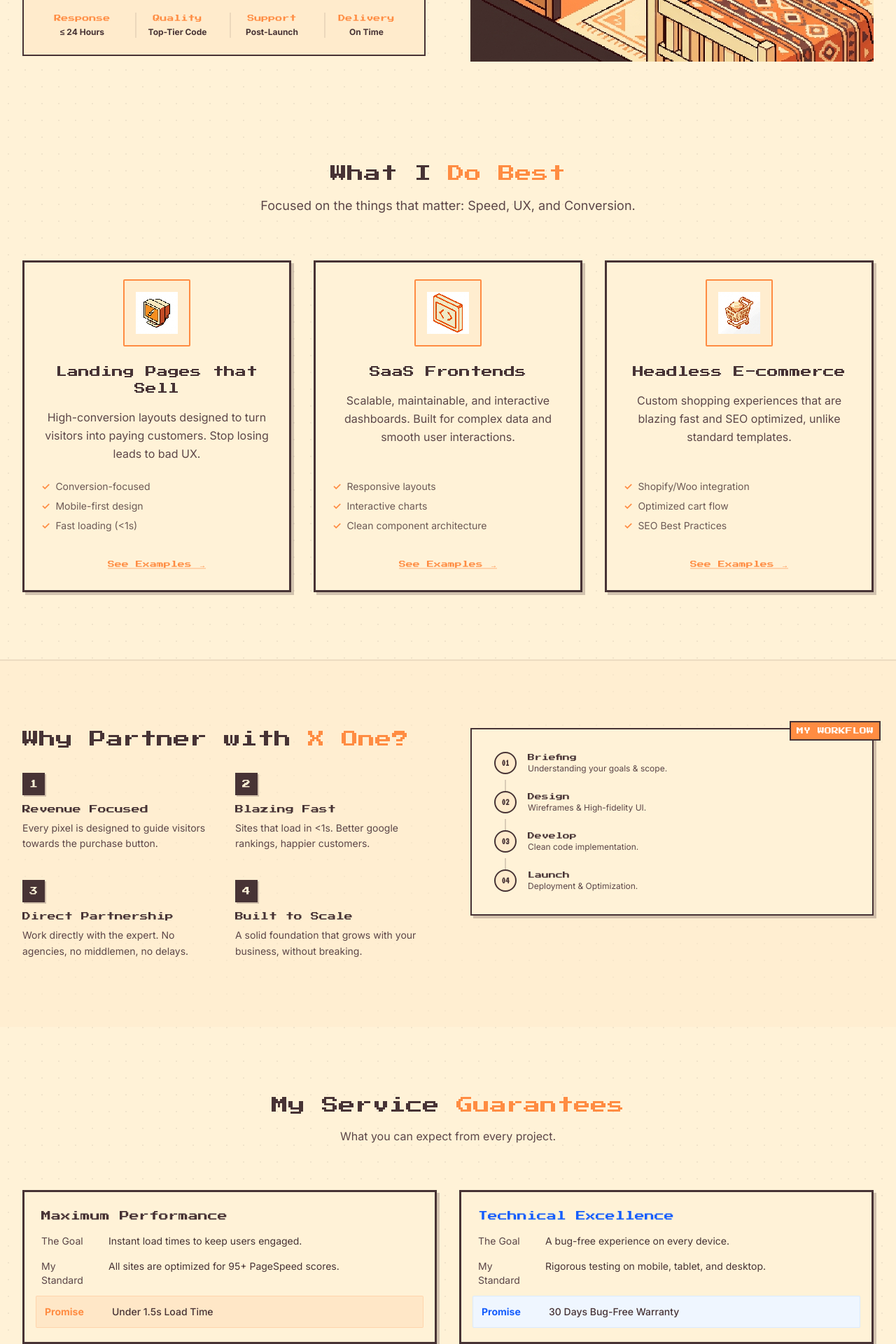
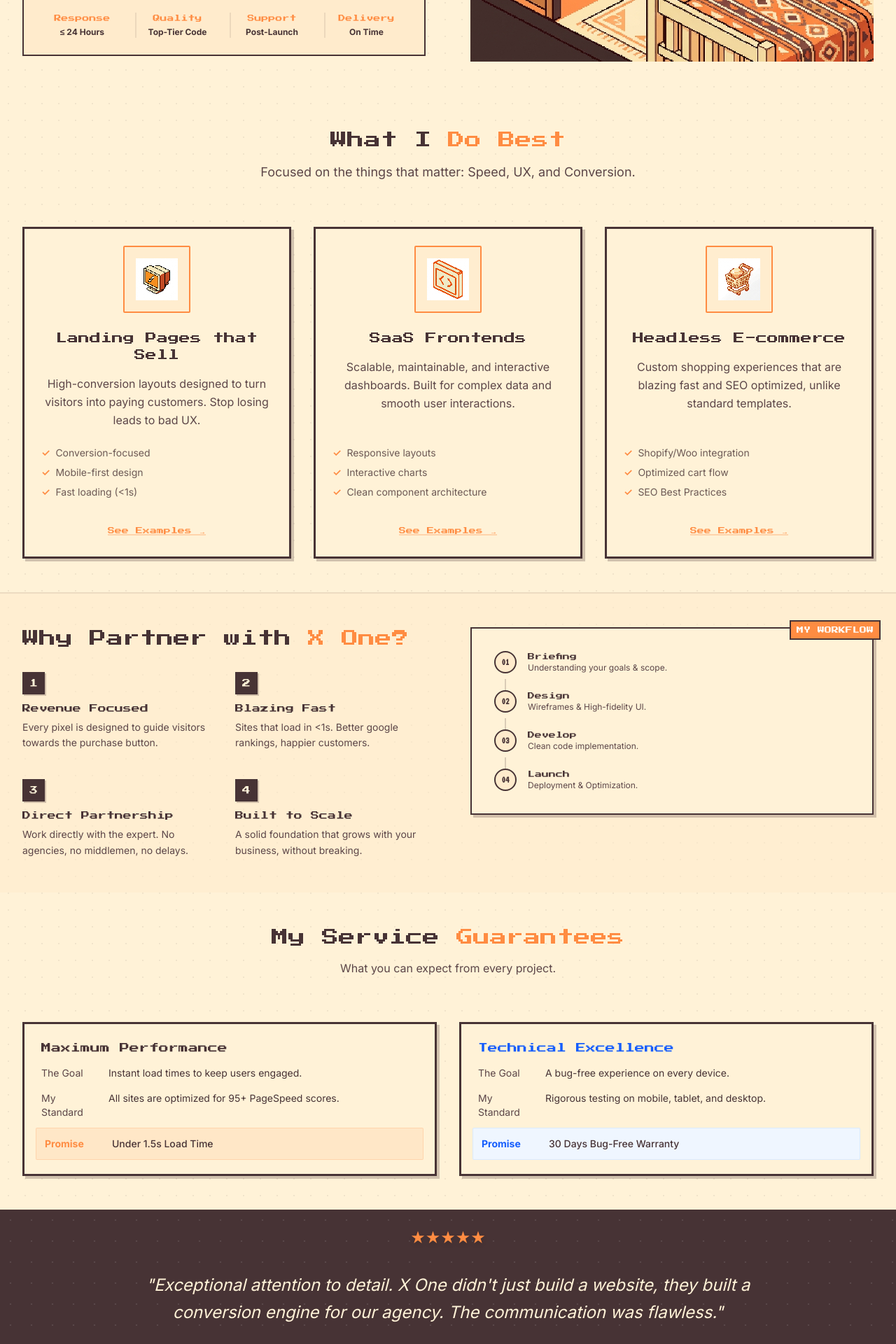
Before and after one commit to xone-boop/profil, a Next.js app: page / in a window 1280 px wide. Shown: the part 560-2480 px from the top of the page at 70% size. Built offline with nearby package versions, Linux system fonts and the light colour scheme.

Commit message:
fix: reduce section padding and ensure hero image displays

```diff
--- a/src/app/page.tsx
+++ b/src/app/page.tsx
@@ -175,7 +175,7 @@ export default function HomePage() {
               animate={{ opacity: 1, x: 0 }}
               transition={{ delay: 0.4, duration: 0.6 }}
             >
-              <div className="relative aspect-[4/3] lg:aspect-square max-w-lg mx-auto lg:max-w-none">
+              <div className="relative aspect-[4/3] lg:aspect-square max-w-lg mx-auto lg:max-w-none min-h-[300px] lg:min-h-[400px]">
                 <Image
                   src="/hero-illustration.png"
                   alt="Cozy pixel art workspace"
@@ -193,7 +193,7 @@ export default function HomePage() {
       {/* ============================================
           Services Section
           ============================================ */}
-      <section className="py-24 relative z-20">
+      <section className="py-12 relative z-20">
         <div className="container-custom">
           <motion.div
             className="text-center max-w-3xl mx-auto mb-16"
@@ -256,7 +256,7 @@ export default function HomePage() {
       {/* ============================================
           Why Choose & Workflow Section
           ============================================ */}
-      <section className="py-24 bg-surface/50 border-t-2 border-foreground/10">
+      <section className="py-12 bg-surface/50 border-t-2 border-foreground/10">
         <div className="container-custom">
           <div className="grid grid-cols-1 lg:grid-cols-2 gap-16 items-start">
             {/* Left Col: Features */}
@@ -329,7 +329,7 @@ export default function HomePage() {
       {/* ============================================
           Service Guarantees (Replacing Real Results)
           ============================================ */}
-      <section className="py-24">
+      <section className="py-12">
         <div className="container-custom">
           <motion.div
             className="text-center mb-16"
```
